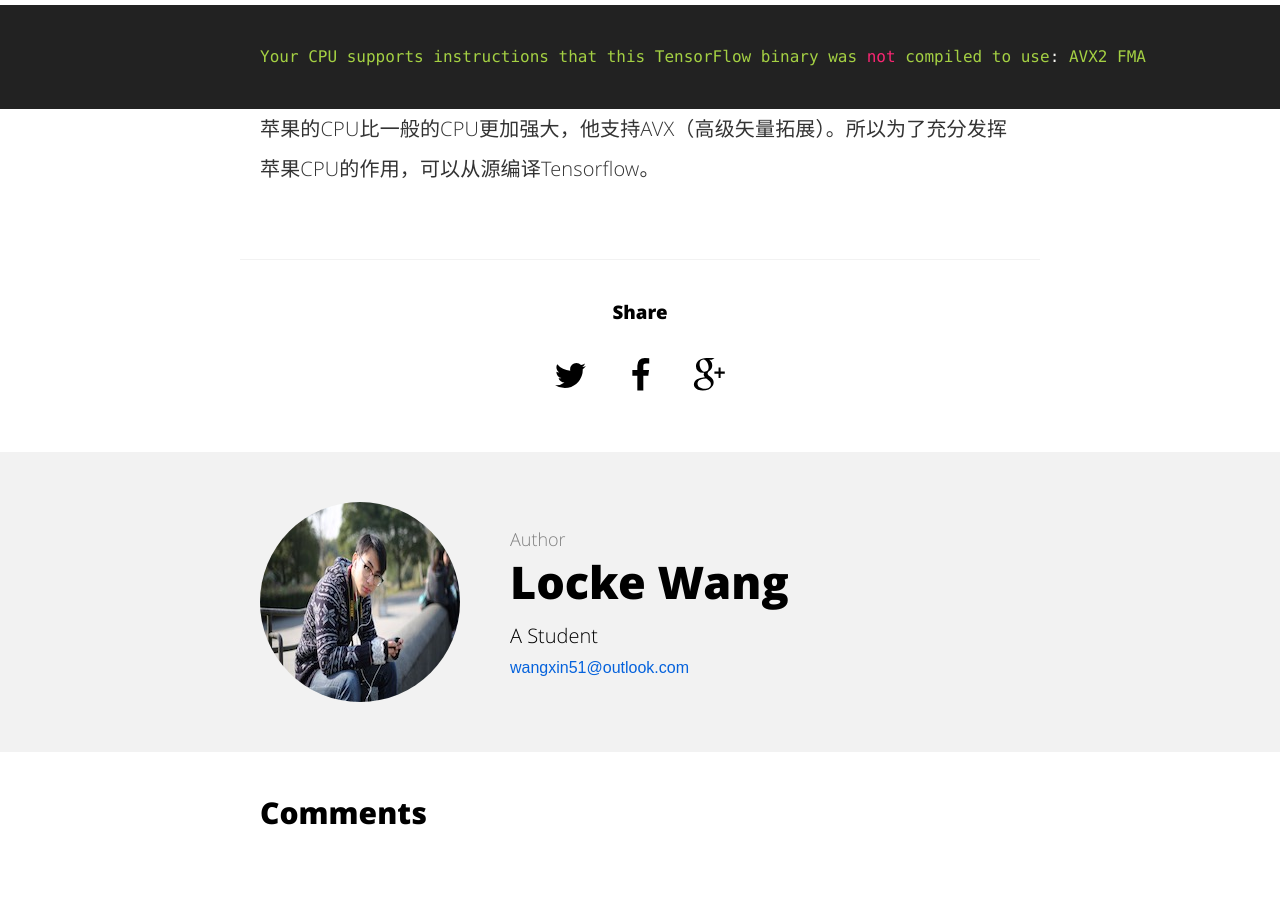
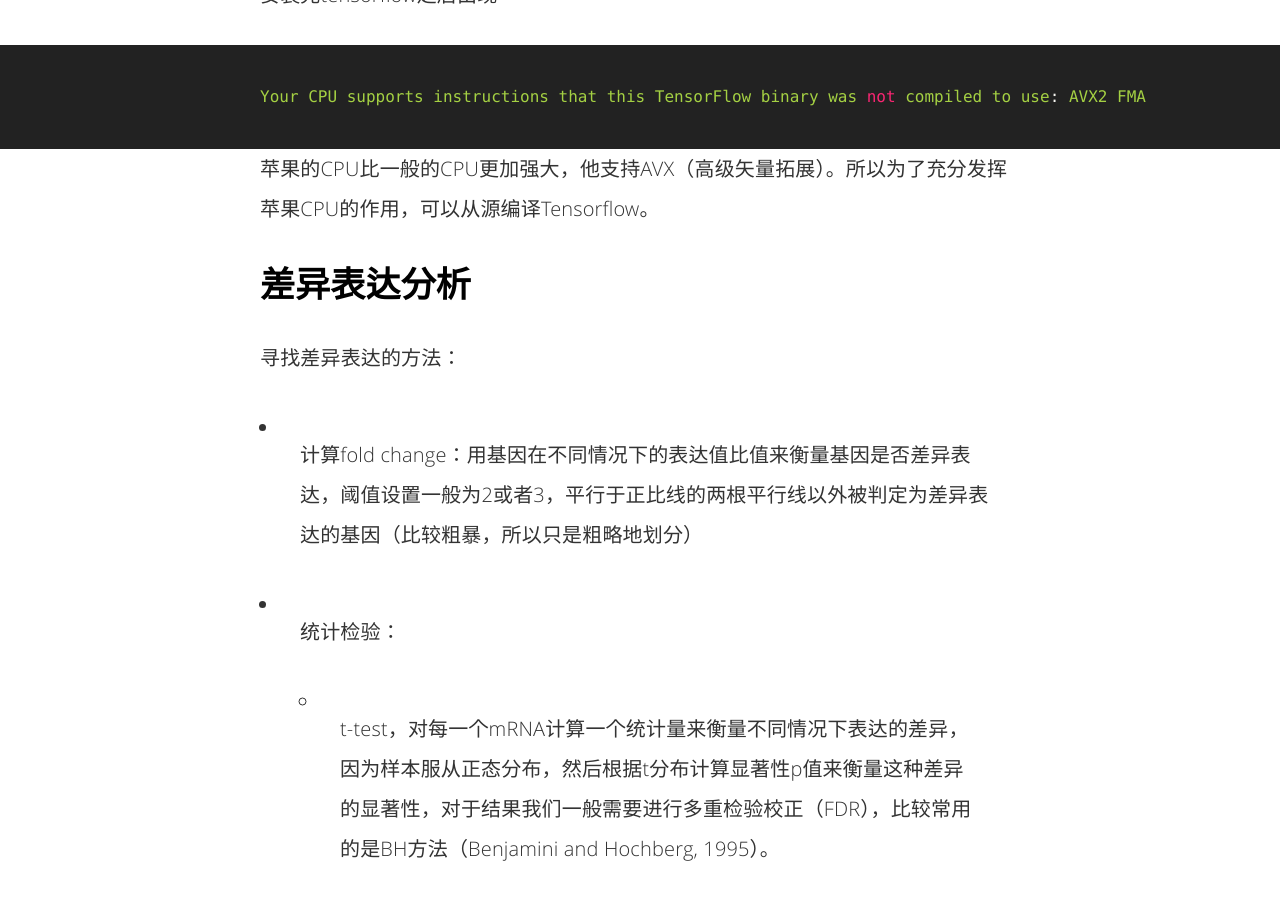
Before and after one commit to clay001/locke.github.io, a Jekyll site: the page built from _posts/2019-10-29-My_Tech_Diary.md, in a window 1280 px wide and 900 px high, scrolled down 14742 px. Built offline with Jekyll 4.4.1, drawn with Linux system fonts in a browser that asks for light colours; formulas are drawn with MathJax 3; comment, search, counter and statistics services are not loaded; some of the changed text lies outside the part shown.

Commit message:
variation analysis

````diff
--- a/_posts/2019-10-29-My_Tech_Diary.md
+++ b/_posts/2019-10-29-My_Tech_Diary.md
@@ -219,3 +219,19 @@ Your CPU supports instructions that this TensorFlow binary was not compiled to u
 ```
 
 苹果的CPU比一般的CPU更加强大，他支持AVX（高级矢量拓展）。所以为了充分发挥苹果CPU的作用，可以从源编译Tensorflow。
+
+## 差异表达分析
+
+寻找差异表达的方法：
+
+- 计算fold change：用基因在不同情况下的表达值比值来衡量基因是否差异表达，阈值设置一般为2或者3，平行于正比线的两根平行线以外被判定为差异表达的基因（比较粗暴，所以只是粗略地划分）
+
+- 统计检验：
+
+  -  t-test，对每一个mRNA计算一个统计量来衡量不同情况下表达的差异，因为样本服从正态分布，然后根据t分布计算显著性p值来衡量这种差异的显著性，对于结果我们一般需要进行多重检验校正（FDR），比较常用的是BH方法（Benjamini and Hochberg, 1995）。
+
+  - 方差分析（ANOVA)和线性回归分析（regression）：分别对应离散和连续两种不同的值，需要重复多次（可以设为样本特征的数量），同样得到的p值也有可能存在假阳性，所以需要做FDR
+
+    （另外，可能会出现FDR矫正之后差异表达基因消失的情况，网上推荐在矫正之前先手动用fold change去筛选一下明显错误的基因）
+
+## 提炼出时间序列的单细胞数据分析的一般流程
````
Also changed, not shown: other parts of _posts/2019-10-29-My_Tech_Diary.md (+2 -2 lines), _posts/2019-10-24-current-Research(2).md (+7 -0 lines), 1 other file.
